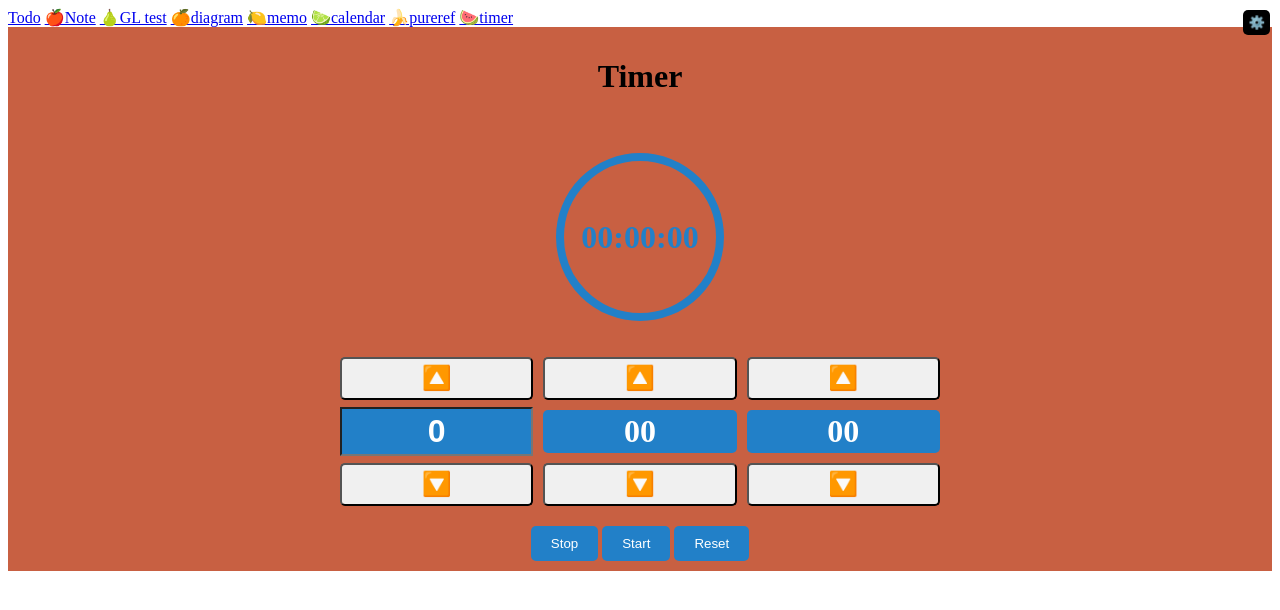
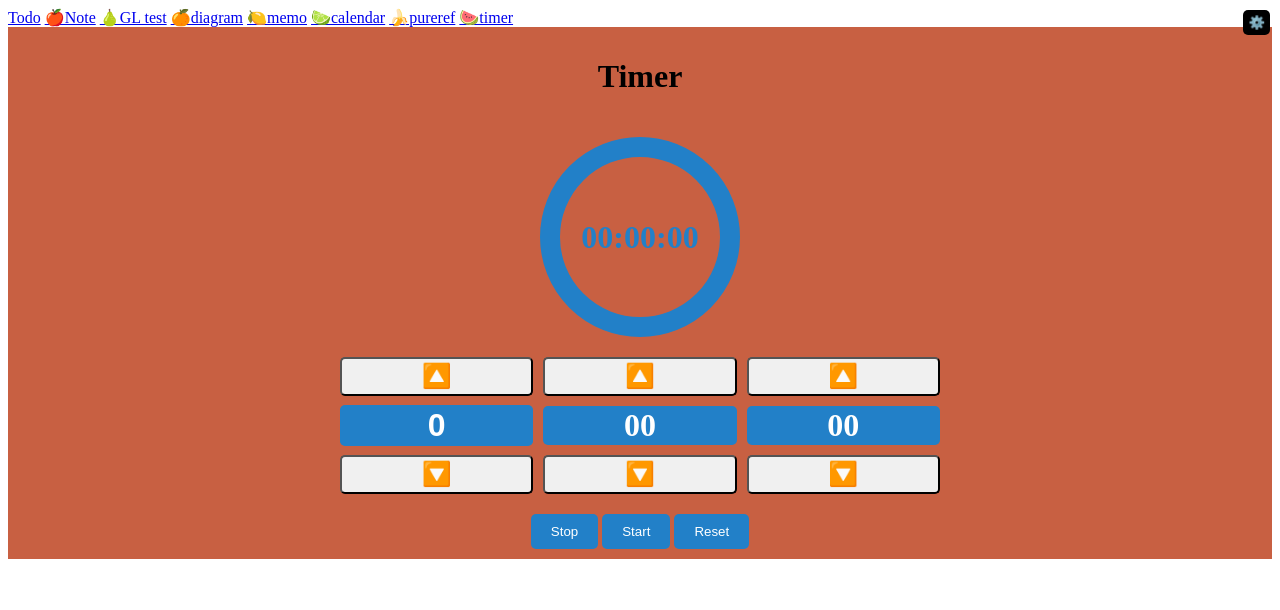
Before and after one commit to wrist0neye/Tauri_svelte_Todo_App, a SvelteKit app: page /timer in a window 1280 px wide. Shown: the top 610 px of the page. Built offline with nearby package versions, Linux system fonts and the light colour scheme.

Commit message:
fix timer gauge && event

```diff
--- a/src/routes/+layout.svelte
+++ b/src/routes/+layout.svelte
@@ -40,6 +40,7 @@
 
 {#if showSetting}
     <div class="setting_background"
+        role="presentation"
         onclick={handleSettingMenuClick}
         onkeydown={handleSettingMenuKeyDown}
         in:fade={{duration: 200}} out:fade={{duration: 200}}>
--- a/src/routes/timer/+page.svelte
+++ b/src/routes/timer/+page.svelte
@@ -1,4 +1,5 @@
 <script lang="ts">
+  import { audioDir } from "@tauri-apps/api/path";
     import { onMount } from "svelte";
 
     onMount(() => {
@@ -24,9 +25,12 @@
     });
 
     let is_running : boolean = $state(false);
+    let is_reset : boolean = $state(true);
     let timer_interval : number | null = $state(null);
     let total_seconds : number = $state(0);
-    let max_seconds : number = $state(0);
+    let remaining_seconds : number = $state(0);
+
+    const circle_radius : number = 90;
 
     function calculateTotalSeconds(timer: Timer): number {
         return timer.hour * 3600 + timer.minute * 60 + timer.second;
@@ -37,10 +41,11 @@
         if (cur_timer.hour === 0 && cur_timer.minute === 0 && cur_timer.second === 0) {
             cur_timer = { ...set_timer };
         }
-        max_seconds = calculateTotalSeconds(set_timer);
+        total_seconds = calculateTotalSeconds(set_timer);
         if (!is_running) {
             is_running = true;
-            total_seconds = calculateTotalSeconds(cur_timer);
+            is_reset = false;
+            remaining_seconds = calculateTotalSeconds(cur_timer);
             timer_interval = setInterval(() => {
                 if (cur_timer.second > 0) {
                     cur_timer.second--;
@@ -53,8 +58,16 @@
                     cur_timer.second = 59;
                 } else {
                     stopTimer();
+                    is_reset = true;
+                    cur_timer = { ...set_timer };
+                    // alarm sound play
+                    // const audio = new Audio("alarm.mp3");
+                    // audio.play();
+                    alert("Time's up!");
+                    // alarm sound stop
+                    // audio.pause();
                 }
-                // total_seconds = calculateTotalSeconds(cur_timer);
+                remaining_seconds = calculateTotalSeconds(cur_timer);
             }, 1000);
         }
     }
@@ -66,12 +79,15 @@
             timer_interval = null;
         }
         is_running = false;
+        is_reset = false;
     }
 
     function resetTimer() {
         console.log("resetTimer");
         stopTimer();
         cur_timer = { ...set_timer };
+        remaining_seconds = calculateTotalSeconds(cur_timer);
+        is_reset = true;
     }
 
     function increment(type: "hour" | "minute" | "second") {
@@ -86,10 +102,14 @@
         } else {
             newTimer.second = Math.min(59, newTimer.second + 1);
         }
-        set_timer = newTimer;
+        set_timer = {...newTimer};
+        if(is_reset){
+            cur_timer = {...set_timer};
+        }
     }
 
     function decrement(type: "hour" | "minute" | "second") {
+        if(is_running) return;
         let newTimer = { ...set_timer };
         if (type === "hour") {
             newTimer.hour = Math.max(0, newTimer.hour - 1);
@@ -98,7 +118,10 @@
         } else {
             newTimer.second = Math.max(0, newTimer.second - 1);
         }
-        set_timer = newTimer;
+        set_timer = {...newTimer};
+        if(is_reset){
+            cur_timer = {...set_timer};
+        }
     }
 </script>
 <div class="timer_container">
@@ -110,12 +133,12 @@
                     <circle
                         class="progress-ring__circle"
                         stroke="#2280c8"
-                        stroke-width="8"
+                        stroke-width="20"
                         fill="transparent"
-                        r="80"
+                        r = {circle_radius}
                         cx="100"
                         cy="100"
-                        style="stroke-dashoffset: {((total_seconds / max_seconds) * 502.65)}"
+                        style="stroke-dashoffset: {((remaining_seconds / total_seconds) * circle_radius * 2 * Math.PI)}"
                     />
                 </svg>
                 <div class="timer_text">
@@ -123,24 +146,25 @@
                 </div>
             </div>
             <div class="timer_inputs">
-                <button class="grid-item" on:click={() => increment("hour")}>🔼</button>
-                <button class="grid-item" on:click={() => increment("minute")}>🔼</button>
-                <button class="grid-item" on:click={() => increment("second")}>🔼</button>
+                <button class="grid-item" onclick={() => increment("hour")}>🔼</button>
+                <button class="grid-item" onclick={() => increment("minute")}>🔼</button>
+                <button class="grid-item" onclick={() => increment("second")}>🔼</button>
                 <div class="grid-item decimal">
-                    <input type="number" class="decimal" bind:value={set_timer.hour} min="0" max="99"/>
+                    <input type="number" class="grid-item decimal" bind:value={set_timer.hour} min="0" max="99"/>
+                    <!-- focus out되거나 enter 누르면 입력이 반영. esc 누르면 취소 -->
                 </div>
                 <div class="grid-item decimal">{set_timer.minute.toString().padStart(2, '0')}</div>
                 <div class="grid-item decimal">{set_timer.second.toString().padStart(2, '0')}</div>
-                <button class="grid-item" on:click={() => decrement("hour")}>🔽</button>
-                <button class="grid-item" on:click={() => decrement("minute")}>🔽</button>
-                <button class="grid-item" on:click={() => decrement("second")}>🔽</button>
+                <button class="grid-item" onclick={() => decrement("hour")}>🔽</button>
+                <button class="grid-item" onclick={() => decrement("minute")}>🔽</button>
+                <button class="grid-item" onclick={() => decrement("second")}>🔽</button>
             </div>
         </div>
     </div>
     <div class="timer_controls">
-        <button class="timer_button" on:click={stopTimer}>Stop</button>
-        <button class="timer_button" on:click={startTimer}>Start</button>
-        <button class="timer_button" on:click={resetTimer}>Reset</button>
+        <button class="timer_button" onclick={stopTimer}>Stop</button>
+        <button class="timer_button" onclick={startTimer}>Start</button>
+        <button class="timer_button" onclick={resetTimer}>Reset</button>
     </div>
 </div>
 
@@ -193,7 +217,8 @@
 
     .progress-ring__circle {
         transition: stroke-dashoffset 0.35s;
-        stroke-dasharray: 502.65;
+        stroke-dasharray: calc(90 * 2 * pi);
+        /* stroke-dashoffset이 좀 거슬리네.. */
     }
 
     .timer_text {
@@ -230,6 +255,7 @@
         text-align: center;
         width: 100%;
         height: 100%;
+        border: none;
     }
 
     input::-webkit-outer-spin-button,
```
